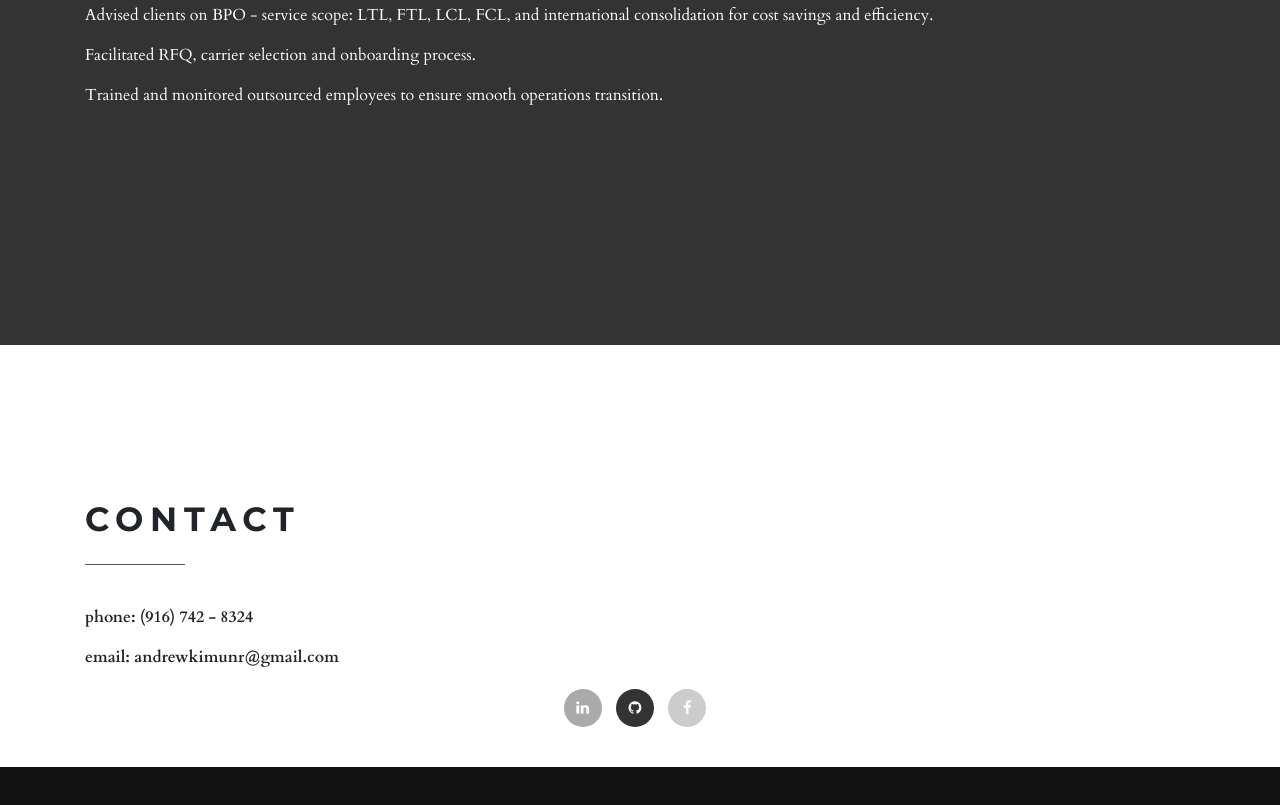
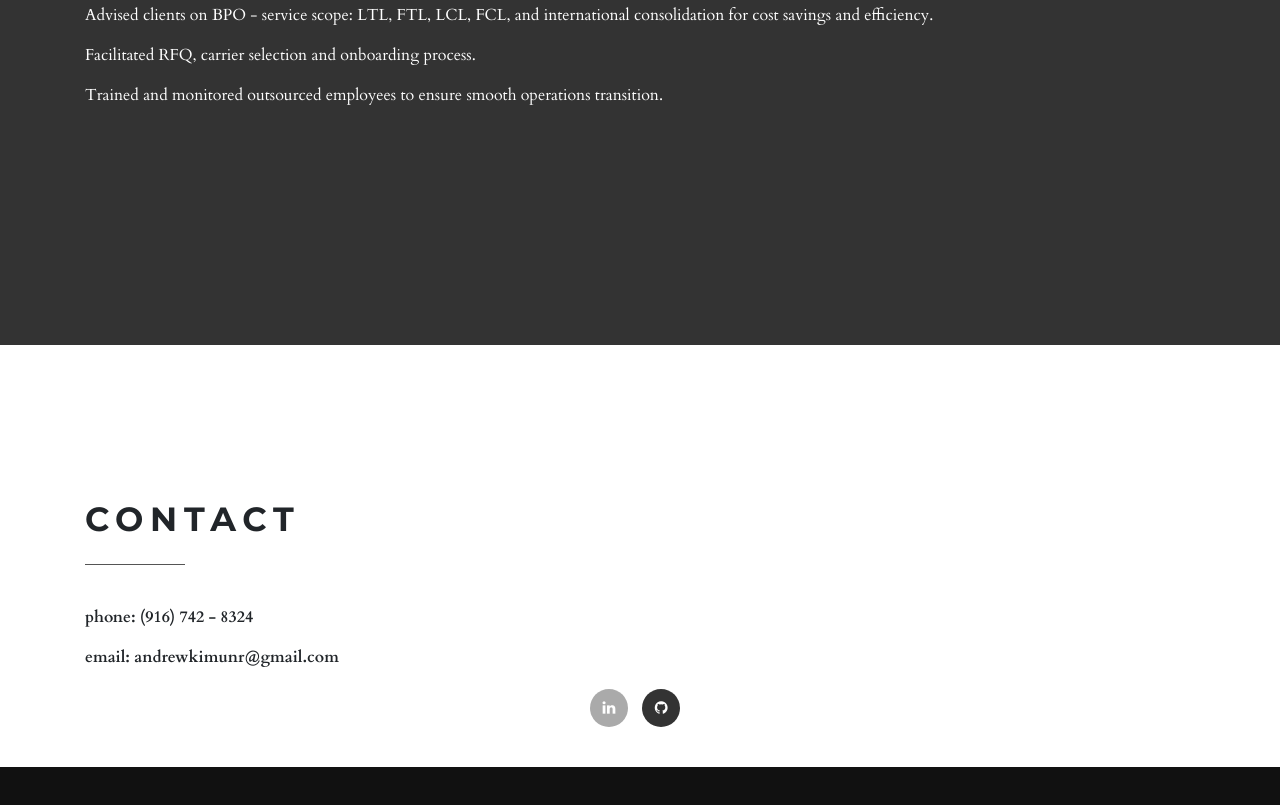
Before and after one commit to gkdlswm5/Portfolio, a website: page index.html in a window 1280 px wide. Shown: the part 4114-4919 px from the top of the page. Drawn offline with nearby package versions, Linux system fonts and the light colour scheme.

Commit message:
facebook removed

```diff
--- a/index.html
+++ b/index.html
@@ -320,7 +320,7 @@
                 <p class="social">
                   <a href="https://www.linkedin.com/in/andrew-kim-gkd/" target="_blank" title="" class="twitter"><i class="fa fa-linkedin"></i></a>
                   <a href="https://github.com/gkdlswm5" target="_blank" title="" class="gplus"><i class="fa fa-github"></i></a>
-                  <a href="https://www.facebook.com/gkdlswm5/" target="_blank" title="Facebook" class="facebook"><i class="fa fa-facebook"></i></a>
+                  <!-- <a href="https://www.facebook.com/gkdlswm5/" target="_blank" title="Facebook" class="facebook"><i class="fa fa-facebook"></i></a> -->
                   <!-- <a href="#" title="" class="instagram"><i class="fa fa-instagram"></i></a> -->
                   <!-- <a href="#" title="" class="email"><i class="fa fa-envelope"></i></a> -->
                 </p>
```
